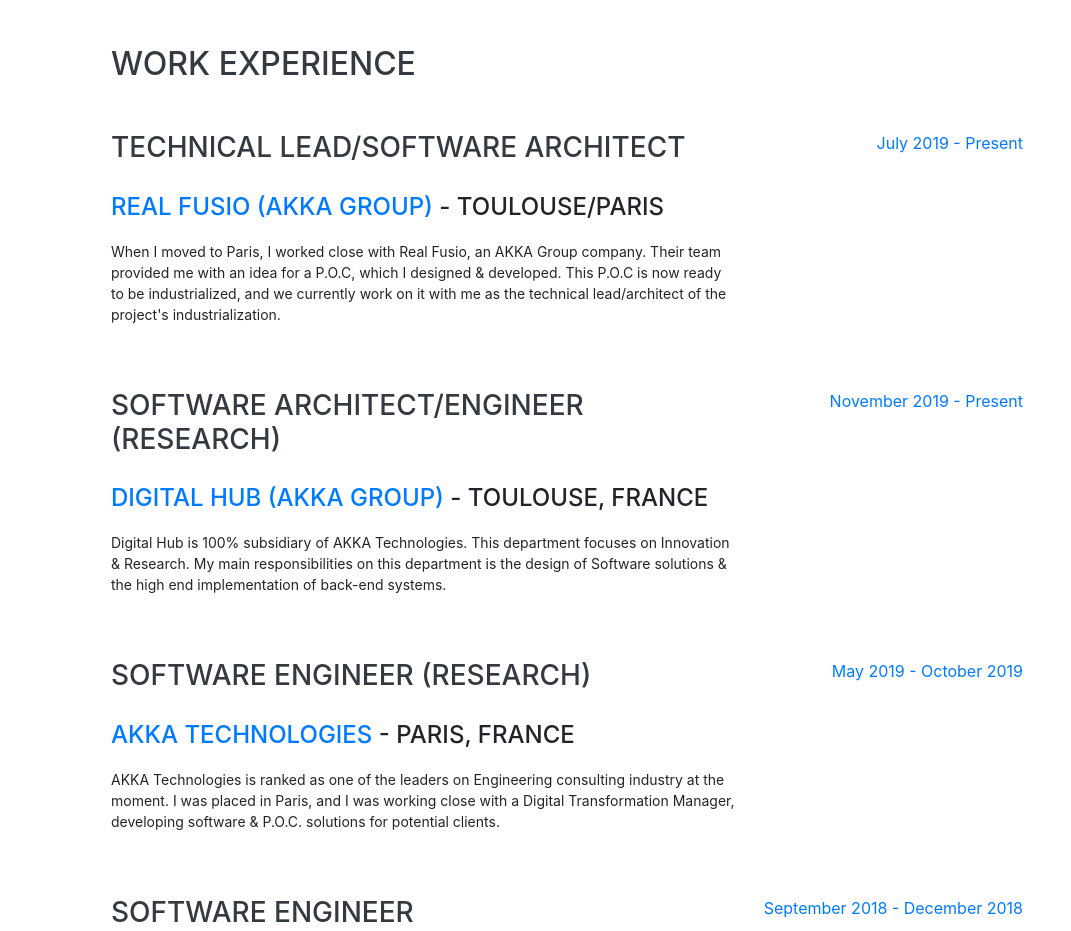
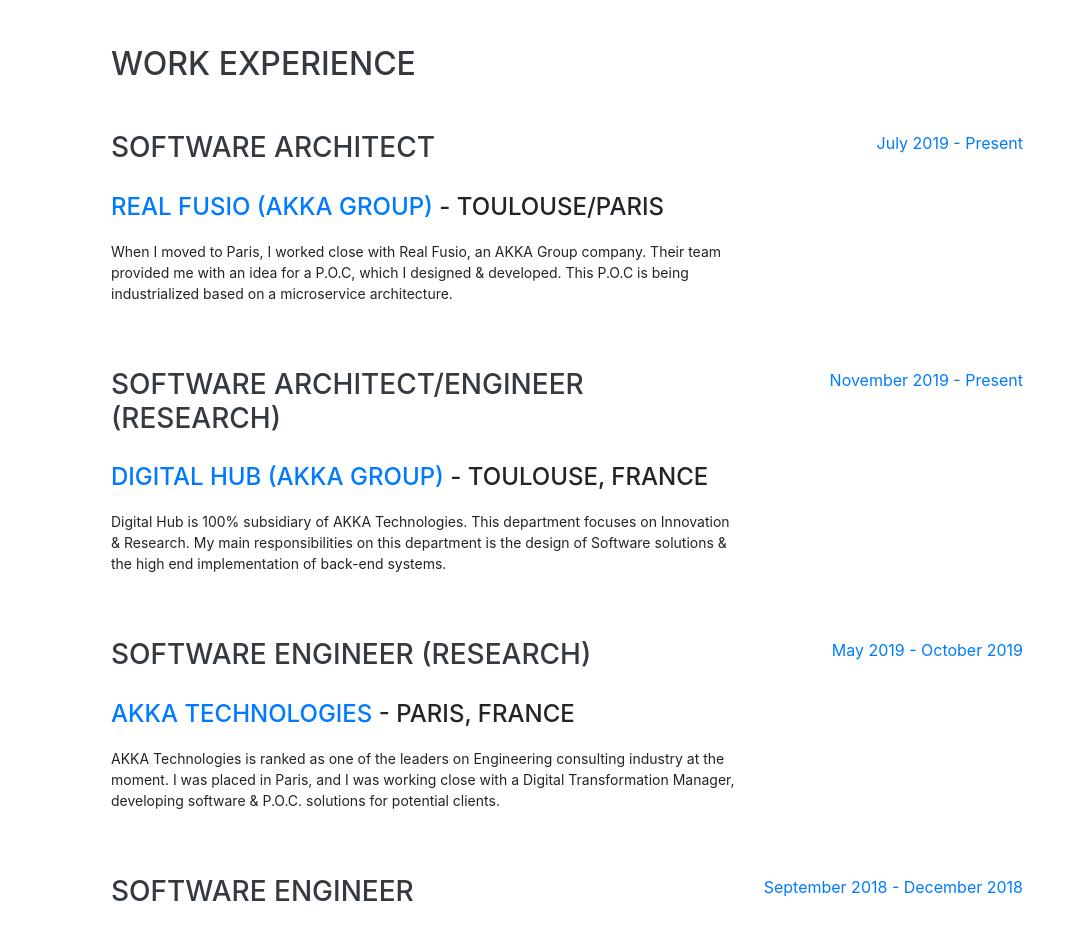
Before and after one commit to AbstractVersion/AbstractVersion, a website with bundled scripts: page index.html in a window 1280 px wide. Shown: the part 804-1735 px from the top of the page, without its empty margins (209-1280 px from the left). Built offline with nearby package versions, Linux system fonts and the light colour scheme; files whose address does not match are found by name; a web font is replaced by a local one.

```diff
--- a/index.html
+++ b/index.html
@@ -120,9 +120,9 @@
 
         <div class="resume-item d-flex flex-column flex-md-row justify-content-between mb-5">
           <div class="resume-content">
-            <h3 class="mb-0">Technical Lead/Software Architect</h3><br>
+            <h3 class="mb-0">Software Architect</h3><br>
             <div class="subheading mb-3"><a href="https://www.realfusio.com/">Real Fusio (AKKA GROUP)</a> - Toulouse/Paris</div>
-            <p>When I moved to Paris, I worked close with Real Fusio, an AKKA Group company. Their team provided me with an idea for a P.O.C, which I designed & developed. This P.O.C is now ready to be industrialized, and we currently work on it with me as the technical lead/architect of the project's industrialization.</p>
+            <p>When I moved to Paris, I worked close with Real Fusio, an AKKA Group company. Their team provided me with an idea for a P.O.C, which I designed & developed. This P.O.C is being industrialized based on a microservice architecture.</p>
           </div>
           <div class="resume-date text-md-right">
             <span class="text-primary">July 2019 - Present</span>
```
